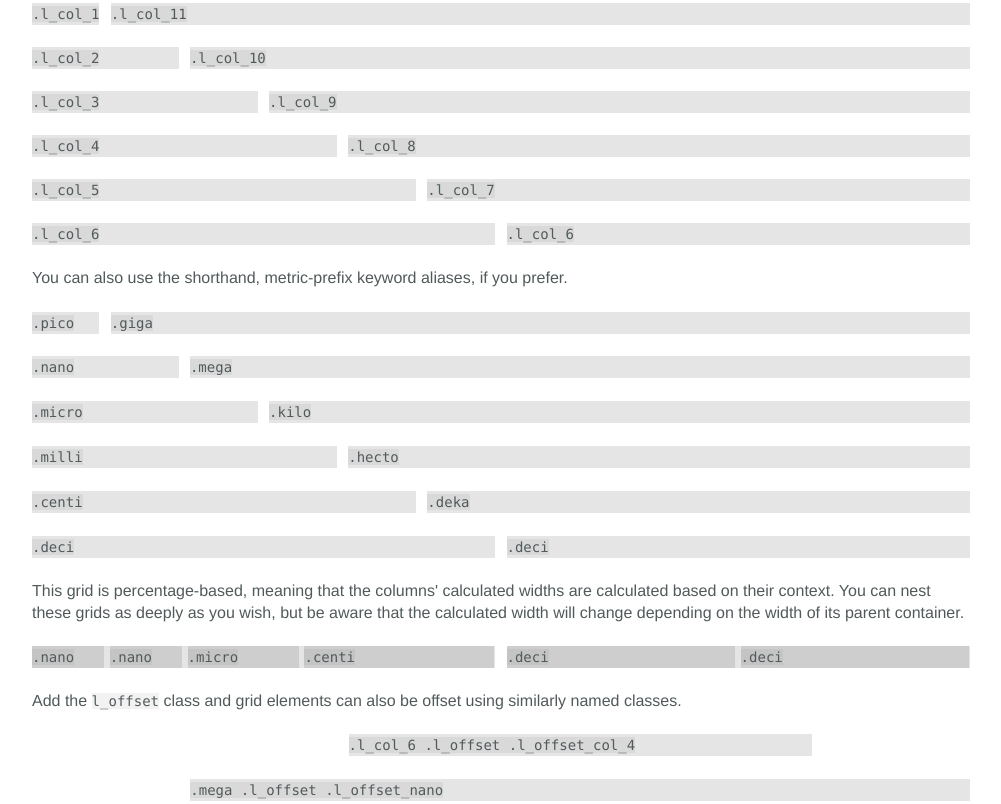
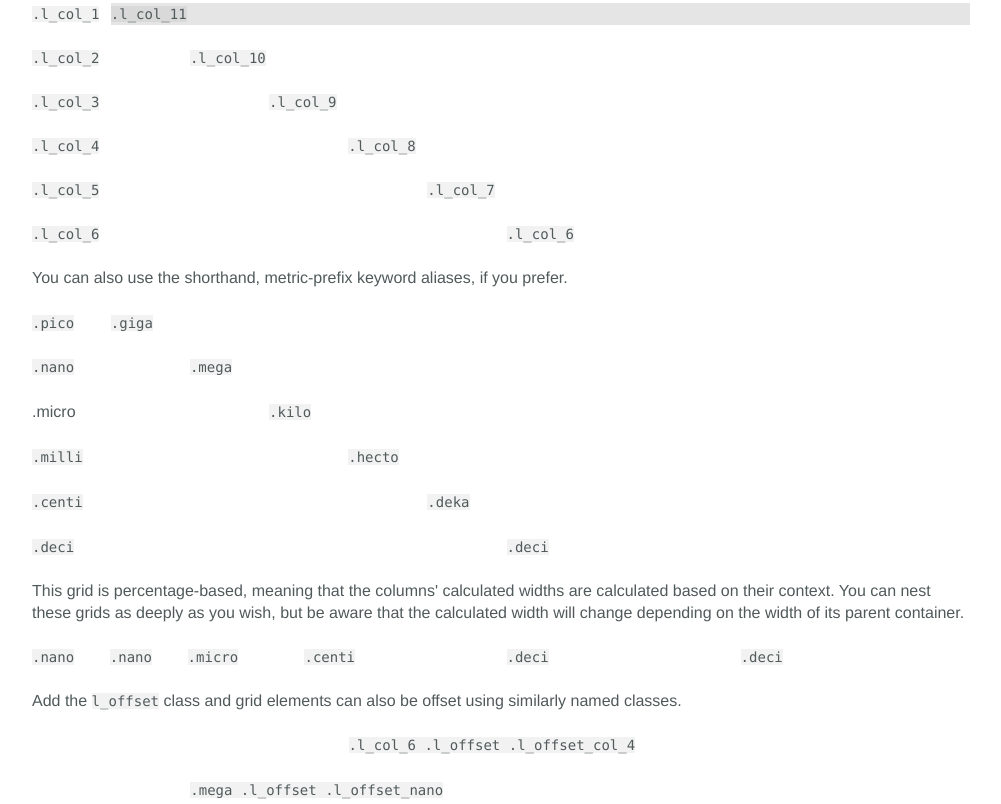
Before and after one commit to matsmith/jnjui, a plain HTML site: page index.html in a window 1280 px wide. Shown: the part 2997-3801 px from the top of the page, without its empty margins (162-1163 px from the left). Drawn offline with Linux system fonts and the light colour scheme.

Commit message:
Updated index to no longer have inline styles.

```diff
--- a/index.html
+++ b/index.html
@@ -180,73 +180,73 @@
 			<div class="mod_body">
 				<p><code>l_row</code>s contain <code>l_col</code>s. The column elements should add up to no more than 12. These classes can be added to any element, not just generic containers for layout. (See the <a href="#forms">form</a> sizing section below for an example.)</p>
 				<div class="l_row">
-					<div class="l_col l_col_1" style="background-color: rgba(0, 0, 0, 0.1);"><code>.l_col_1</code></div>
+					<div class="l_col l_col_1"><code>.l_col_1</code></div>
 					<div class="l_col l_col_11" style="background-color: rgba(0, 0, 0, 0.1);"><code>.l_col_11</code></div>
 				</div>
 				<div class="l_row">
-					<div class="l_col l_col_2" style="background-color: rgba(0, 0, 0, 0.1);"><code>.l_col_2</code></div>
-					<div class="l_col l_col_10" style="background-color: rgba(0, 0, 0, 0.1);"><code>.l_col_10</code></div>
+					<div class="l_col l_col_2"><code>.l_col_2</code></div>
+					<div class="l_col l_col_10"><code>.l_col_10</code></div>
 				</div>
 				<div class="l_row">
-					<div class="l_col l_col_3" style="background-color: rgba(0, 0, 0, 0.1);"><code>.l_col_3</code></div>
-					<div class="l_col l_col_9" style="background-color: rgba(0, 0, 0, 0.1);"><code>.l_col_9</code></div>
+					<div class="l_col l_col_3"><code>.l_col_3</code></div>
+					<div class="l_col l_col_9"><code>.l_col_9</code></div>
 				</div>
 				<div class="l_row">
-					<div class="l_col l_col_4" style="background-color: rgba(0, 0, 0, 0.1);"><code>.l_col_4</code></div>
-					<div class="l_col l_col_8" style="background-color: rgba(0, 0, 0, 0.1);"><code>.l_col_8</code></div>
+					<div class="l_col l_col_4"><code>.l_col_4</code></div>
+					<div class="l_col l_col_8"><code>.l_col_8</code></div>
 				</div>
 				<div class="l_row">
-					<div class="l_col l_col_5" style="background-color: rgba(0, 0, 0, 0.1);"><code>.l_col_5</code></div>
-					<div class="l_col l_col_7" style="background-color: rgba(0, 0, 0, 0.1);"><code>.l_col_7</code></div>
+					<div class="l_col l_col_5"><code>.l_col_5</code></div>
+					<div class="l_col l_col_7"><code>.l_col_7</code></div>
 				</div>
 				<div class="l_row">
-					<div class="l_col l_col_6" style="background-color: rgba(0, 0, 0, 0.1);"><code>.l_col_6</code></div>
-					<div class="l_col l_col_6" style="background-color: rgba(0, 0, 0, 0.1);"><code>.l_col_6</code></div>
+					<div class="l_col l_col_6"><code>.l_col_6</code></div>
+					<div class="l_col l_col_6"><code>.l_col_6</code></div>
 				</div>
 				<p>You can also use the shorthand, metric-prefix keyword aliases, if you prefer.</p>
 				<div class="l_row">
-					<div class="pico" style="background-color: rgba(0, 0, 0, 0.1);"><code>.pico</code></div>
-					<div class="giga" style="background-color: rgba(0, 0, 0, 0.1);"><code>.giga</code></div>
+					<div class="pico"><code>.pico</code></div>
+					<div class="giga"><code>.giga</code></div>
 				</div>
 				<div class="l_row">
-					<div class="nano" style="background-color: rgba(0, 0, 0, 0.1);"><code>.nano</code></div>
-					<div class="mega" style="background-color: rgba(0, 0, 0, 0.1);"><code>.mega</code></div>
+					<div class="nano"><code>.nano</code></div>
+					<div class="mega"><code>.mega</code></div>
 				</div>
 				<div class="l_row">
-					<div class="micro" style="background-color: rgba(0, 0, 0, 0.1);"><code>.micro</code></div>
-					<div class="kilo" style="background-color: rgba(0, 0, 0, 0.1);"><code>.kilo</code></div>
+					<div class="micro"<code>.micro</code></div>
+					<div class="kilo"><code>.kilo</code></div>
 				</div>
 				<div class="l_row">
-					<div class="milli" style="background-color: rgba(0, 0, 0, 0.1);"><code>.milli</code></div>
-					<div class="hecto" style="background-color: rgba(0, 0, 0, 0.1);"><code>.hecto</code></div>
+					<div class="milli"><code>.milli</code></div>
+					<div class="hecto"><code>.hecto</code></div>
 				</div>
 				<div class="l_row">
-					<div class="centi" style="background-color: rgba(0, 0, 0, 0.1);"><code>.centi</code></div>
-					<div class="deka" style="background-color: rgba(0, 0, 0, 0.1);"><code>.deka</code></div>
+					<div class="centi"><code>.centi</code></div>
+					<div class="deka"><code>.deka</code></div>
 				</div>
 				<div class="l_row">
-					<div class="deci" style="background-color: rgba(0, 0, 0, 0.1);"><code>.deci</code></div>
-					<div class="deci" style="background-color: rgba(0, 0, 0, 0.1);"><code>.deci</code></div>
+					<div class="deci"><code>.deci</code></div>
+					<div class="deci"><code>.deci</code></div>
 				</div>
 				<p>This grid is percentage-based, meaning that the columns' calculated widths are calculated based on their context. You can nest these grids as deeply as you wish, but be aware that the calculated width will change depending on the width of its parent container.</p>
 				<div class="l_row">
-					<div class="l_col l_col_6" style="background-color: rgba(0, 0, 0, 0.1);">
-						<div class="nano" style="background-color: rgba(0, 0, 0, 0.1);"><code>.nano</code></div>
-						<div class="nano" style="background-color: rgba(0, 0, 0, 0.1);"><code>.nano</code></div>
-						<div class="micro" style="background-color: rgba(0, 0, 0, 0.1);"><code>.micro</code></div>
-						<div class="centi" style="background-color: rgba(0, 0, 0, 0.1);"><code>.centi</code></div>
+					<div class="l_col l_col_6">
+						<div class="nano"><code>.nano</code></div>
+						<div class="nano"><code>.nano</code></div>
+						<div class="micro"><code>.micro</code></div>
+						<div class="centi"><code>.centi</code></div>
 					</div>
-					<div class="l_col l_col_6" style="background-color: rgba(0, 0, 0, 0.1);">
-						<div class="deci" style="background-color: rgba(0, 0, 0, 0.1);"><code>.deci</code></div>
-						<div class="deci" style="background-color: rgba(0, 0, 0, 0.1);"><code>.deci</code></div>
+					<div class="l_col l_col_6">
+						<div class="deci"><code>.deci</code></div>
+						<div class="deci"><code>.deci</code></div>
 					</div>
 				</div>
 				<p>Add the <code>l_offset</code> class and grid elements can also be offset using similarly named classes.</p>
 				<div class="l_row">
-					<div class="l_col l_col_6 l_offset l_offset_col_4" style="background-color: rgba(0, 0, 0, 0.1);"><code>.l_col_6 .l_offset .l_offset_col_4</code></div>
+					<div class="l_col l_col_6 l_offset l_offset_col_4"><code>.l_col_6 .l_offset .l_offset_col_4</code></div>
 				</div>
 				<div class="l_row">
-					<div class="mega l_offset l_offset_nano" style="background-color: rgba(0, 0, 0, 0.1);"><code>.mega .l_offset .l_offset_nano</code></div>
+					<div class="mega l_offset l_offset_nano"><code>.mega .l_offset .l_offset_nano</code></div>
 				</div>
 				<p>All grid elements will stack vertically on small screen sizes.</p>
 			</div>
```
